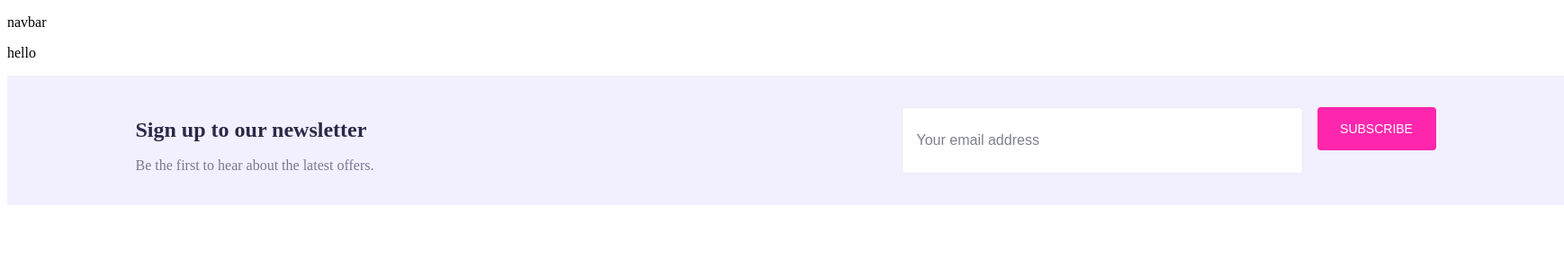
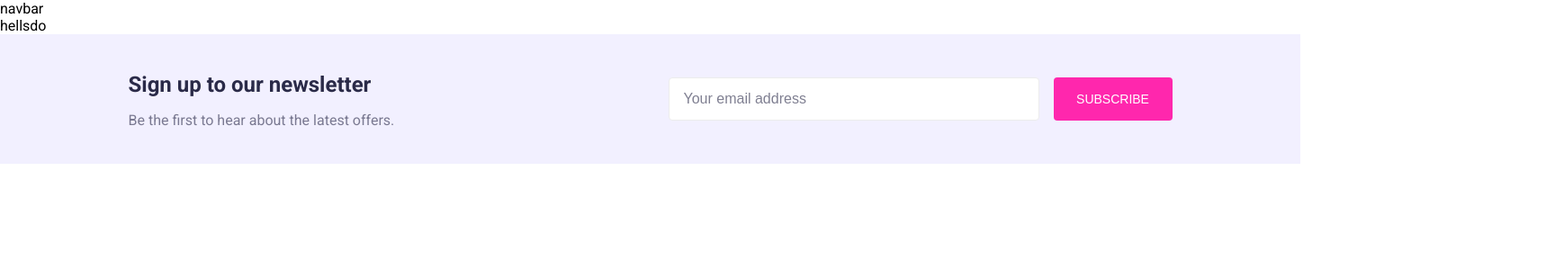
Before and after one commit to nurovic/LAB-Interview, a Nuxt app: page / in a window 1280 px wide. Shown: the top 300 px of the page at 90% size, 1738 px wide, since content can reach past the window. Built offline with nearby package versions, Linux system fonts and the light colour scheme.

Commit message:
Reset CSS

```diff
--- a/pages/index.vue
+++ b/pages/index.vue
@@ -1,5 +1,5 @@
 <template>
-  <p>hello</p>
+  <p>hellsdo</p>
 </template>
 
 <script>
@@ -7,3 +7,16 @@ export default {
   name: 'Home'
 }
 </script>
+
+<style>
+*, *::before, *::after {
+  box-sizing: border-box;
+}
+* {
+  margin: 0;
+  padding: 0;
+}
+html {
+  font-family: "Roboto";
+}
+</style>
```
